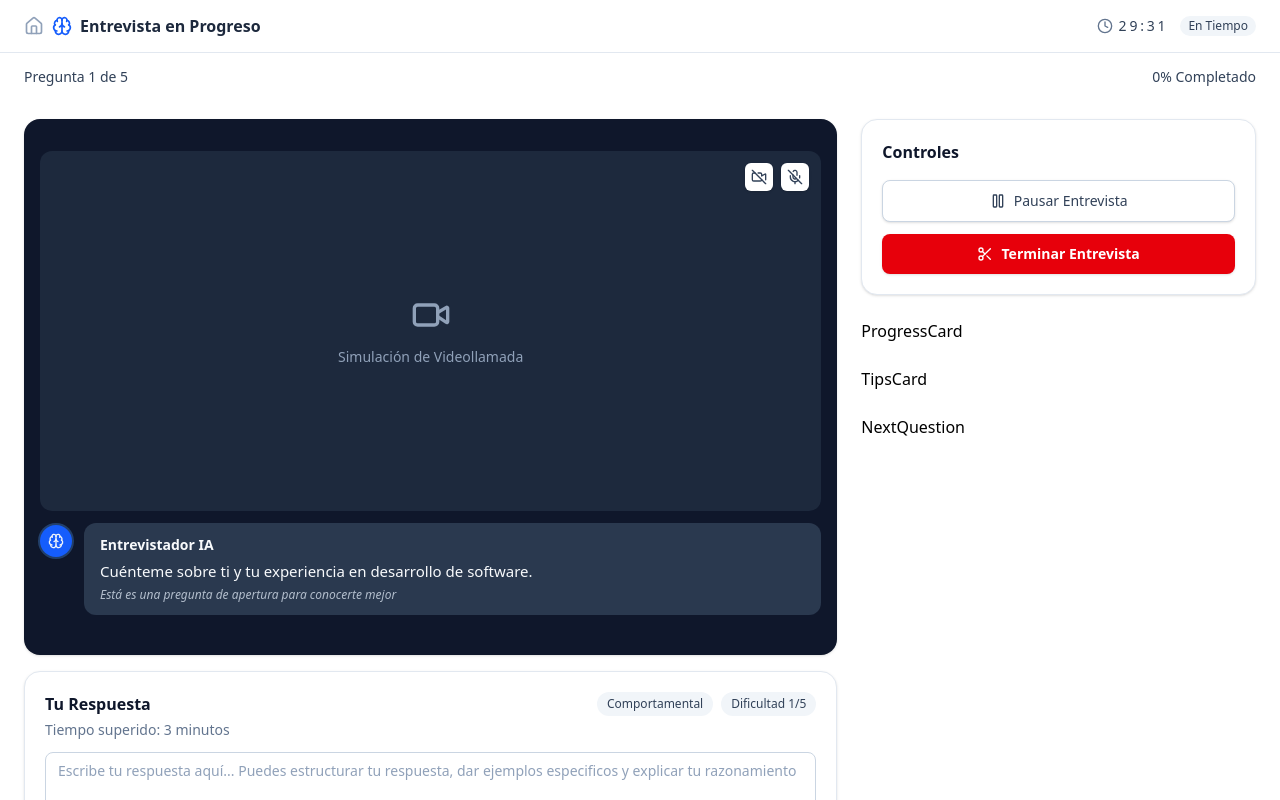
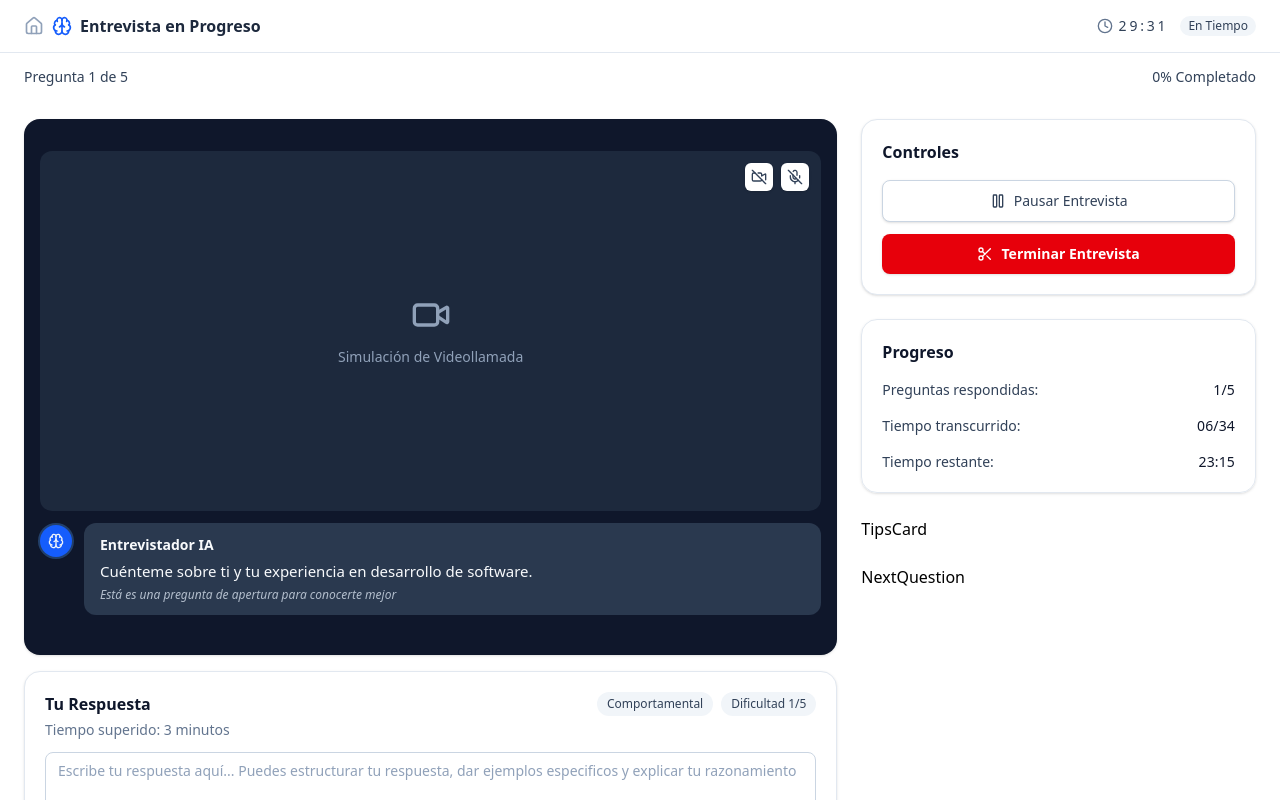
Before and after one commit to JonathanValle12/simulador-entrevista, a Next.js app: page /entrevista/1 in a window 1280 px wide. Shown: the top 800 px of the page. Built offline with nearby package versions, Linux system fonts and the light colour scheme.

Commit message:
Diseño del Progreso de la entrevista

```diff
--- a/app/(app)/entrevista/[sessionId]/components/ProgressCard.tsx
+++ b/app/(app)/entrevista/[sessionId]/components/ProgressCard.tsx
@@ -1,3 +1,22 @@
-export default function ProgressCard() { // Progreso (respondidas, tiempo, restante)
-    return <h1>ProgressCard</h1>
+export default function ProgressCard() {
+    return (
+        <article className="rounded-2xl border border-slate-200 bfg-white p-5 shadow-sm">
+            <h3 className="mb-4 text-base font-semibold text-slate-900">Progreso</h3>
+
+            <dl className="mt-4 space-y-4 text-sm">
+                <div className="flex items-center justify-between">
+                    <dt className="text-slate-700">Preguntas respondidas:</dt>
+                    <dd className="font-medium text-slate-900 tabular-nums tracking-[0.01em]">1/5</dd>
+                </div>
+                <div className="flex items-center justify-between">
+                    <dt className="text-slate-700">Tiempo transcurrido:</dt>
+                    <dd className="font-medium text-slate-900 tabular-nums tracking-[0.01em]">06/34</dd>
+                </div>
+                <div className="flex items-center justify-between">
+                    <dt className="text-slate-700">Tiempo restante:</dt>
+                    <dd className="font-medium text-slate-900 tabular-nums tracking-[0.01em]">23:15</dd>
+                </div>
+            </dl>
+        </article>
+    )
 }
```
